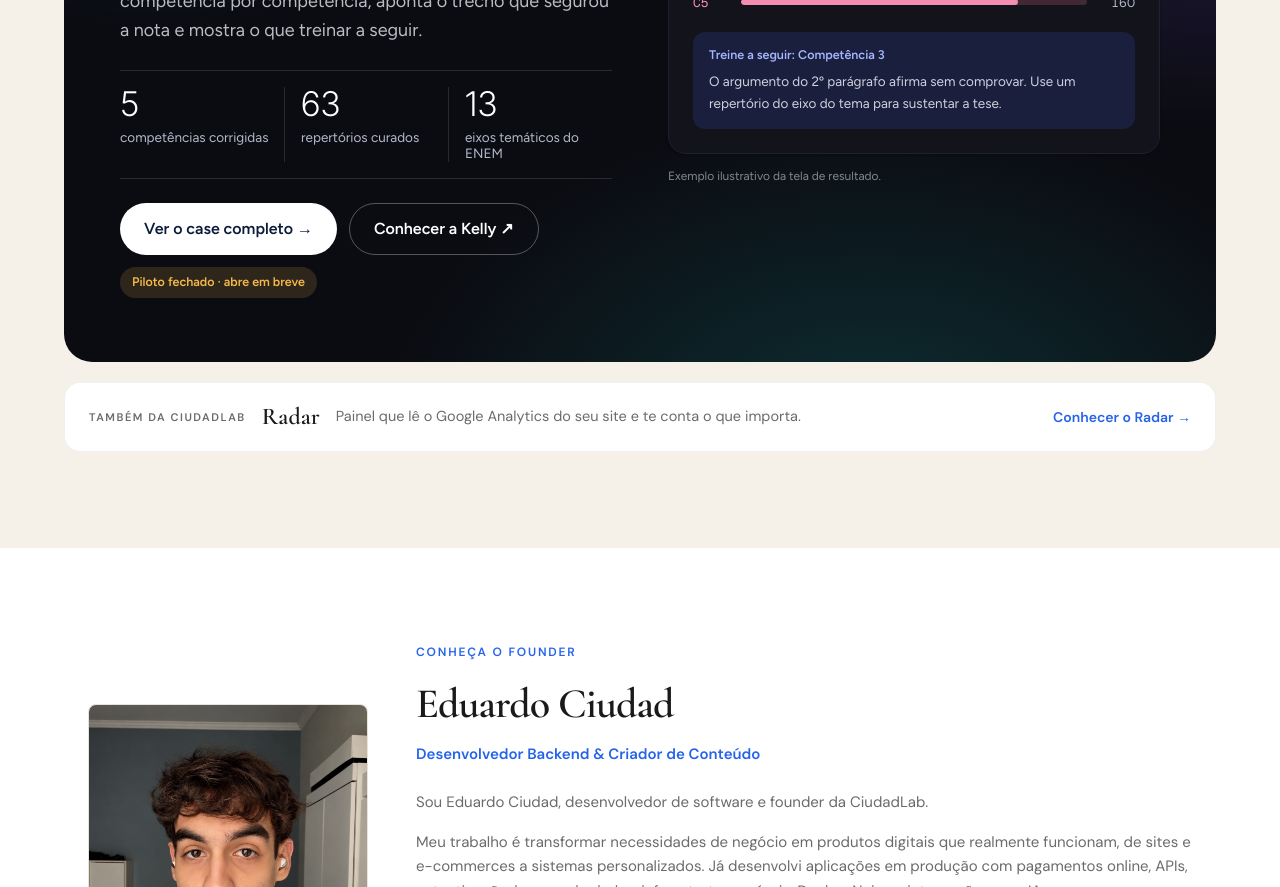
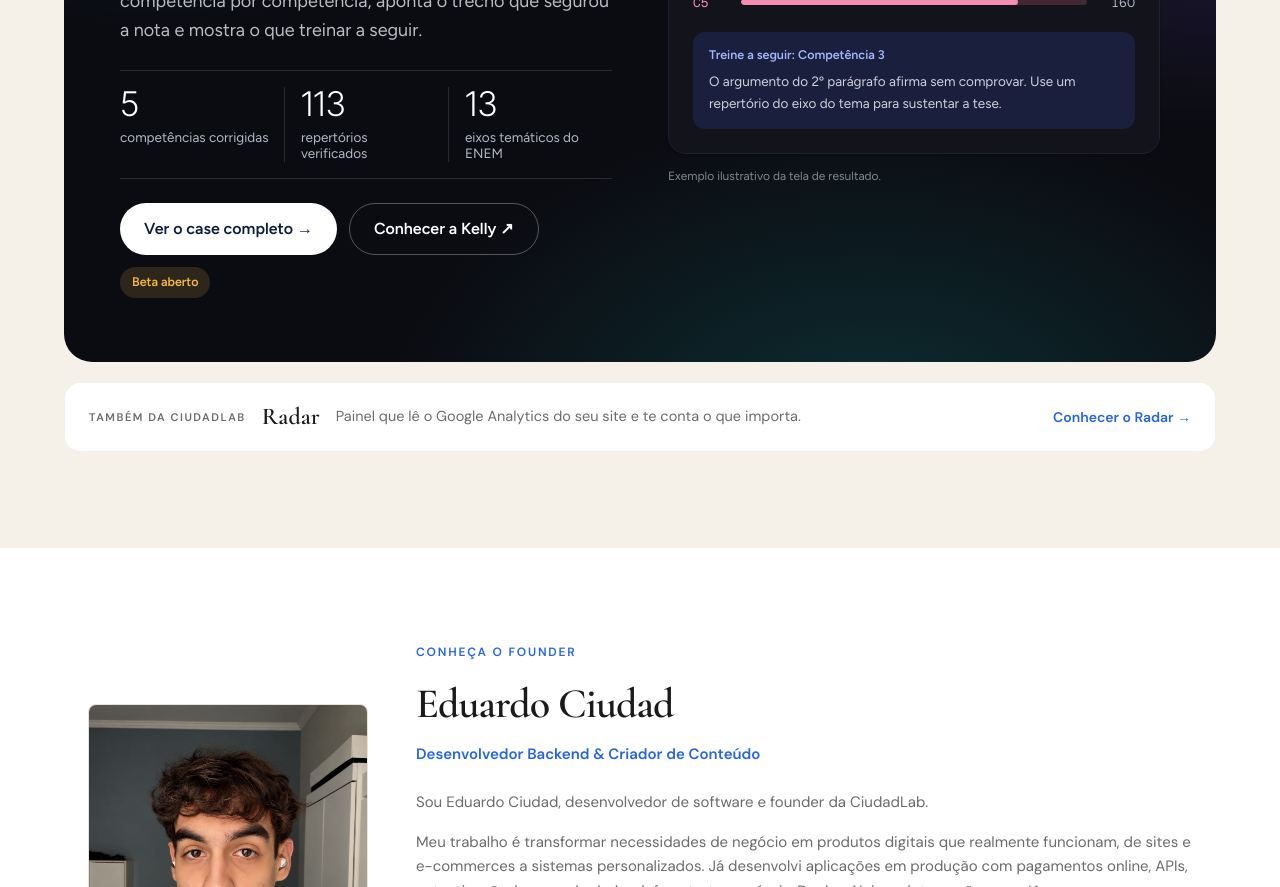
Before and after one commit to eduardo-Ciudad/ciudad.dev, a Next.js app: page / in a window 1280 px wide. Shown: the part 6440-7327 px from the top of the page. Built offline with nearby package versions, Linux system fonts and the light colour scheme; no server answers.

Commit message:
feat(kelly): atualizar status, URL e números

```diff
--- a/src/data/kelly.ts
+++ b/src/data/kelly.ts
@@ -1,7 +1,7 @@
-export const KELLY_URL = "https://kellyacademy.vercel.app";
-export const KELLY_STATUS = "Piloto fechado · abre em breve";
+export const KELLY_URL = "https://kellyacademy.com.br";
+export const KELLY_STATUS = "Beta aberto";
 export const KELLY_STATS = [
   { valor: "5", rotulo: "competências corrigidas" },
-  { valor: "63", rotulo: "repertórios curados" },
+  { valor: "113", rotulo: "repertórios verificados" },
   { valor: "13", rotulo: "eixos temáticos do ENEM" },
 ] as const;
```
